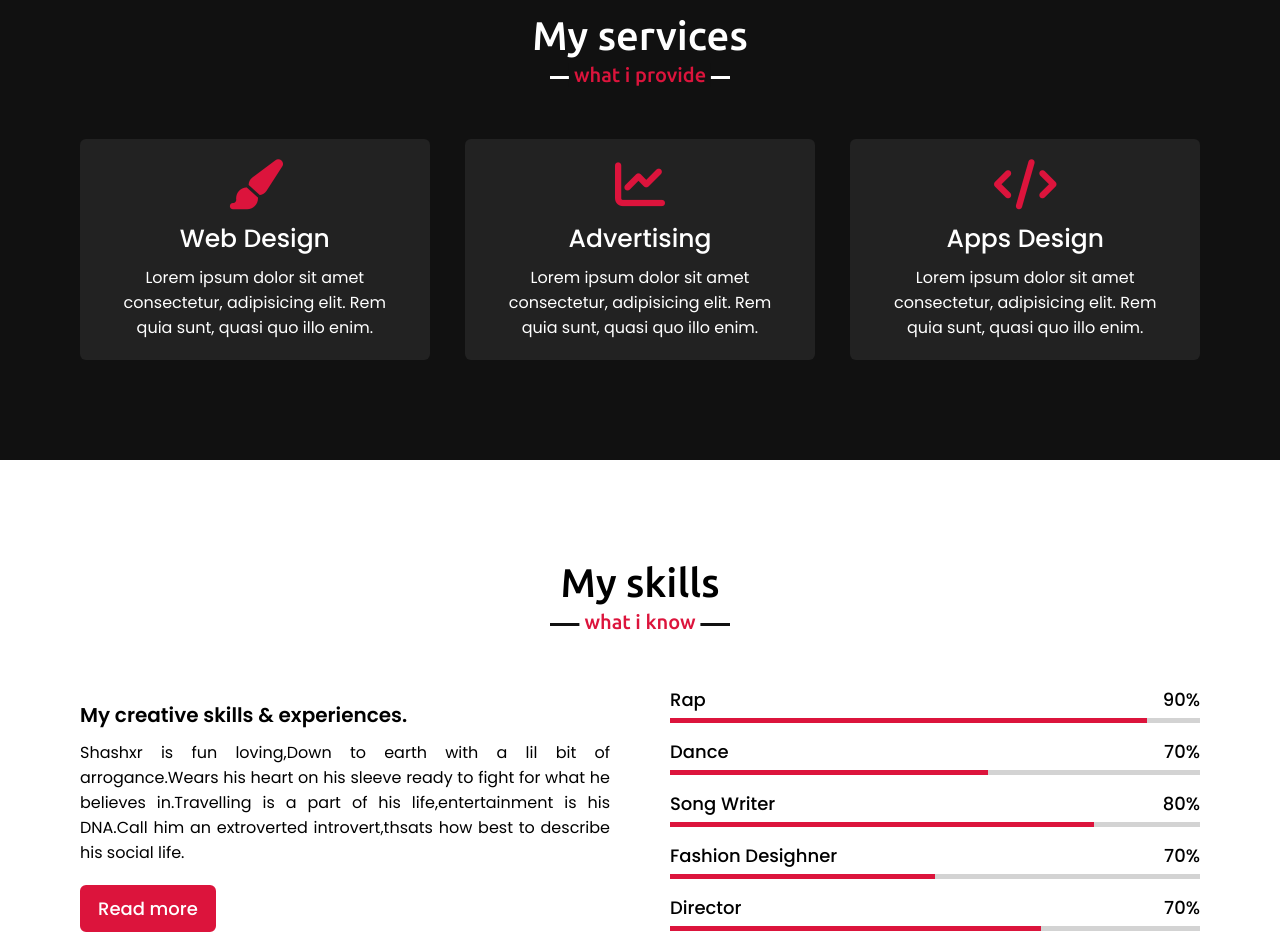
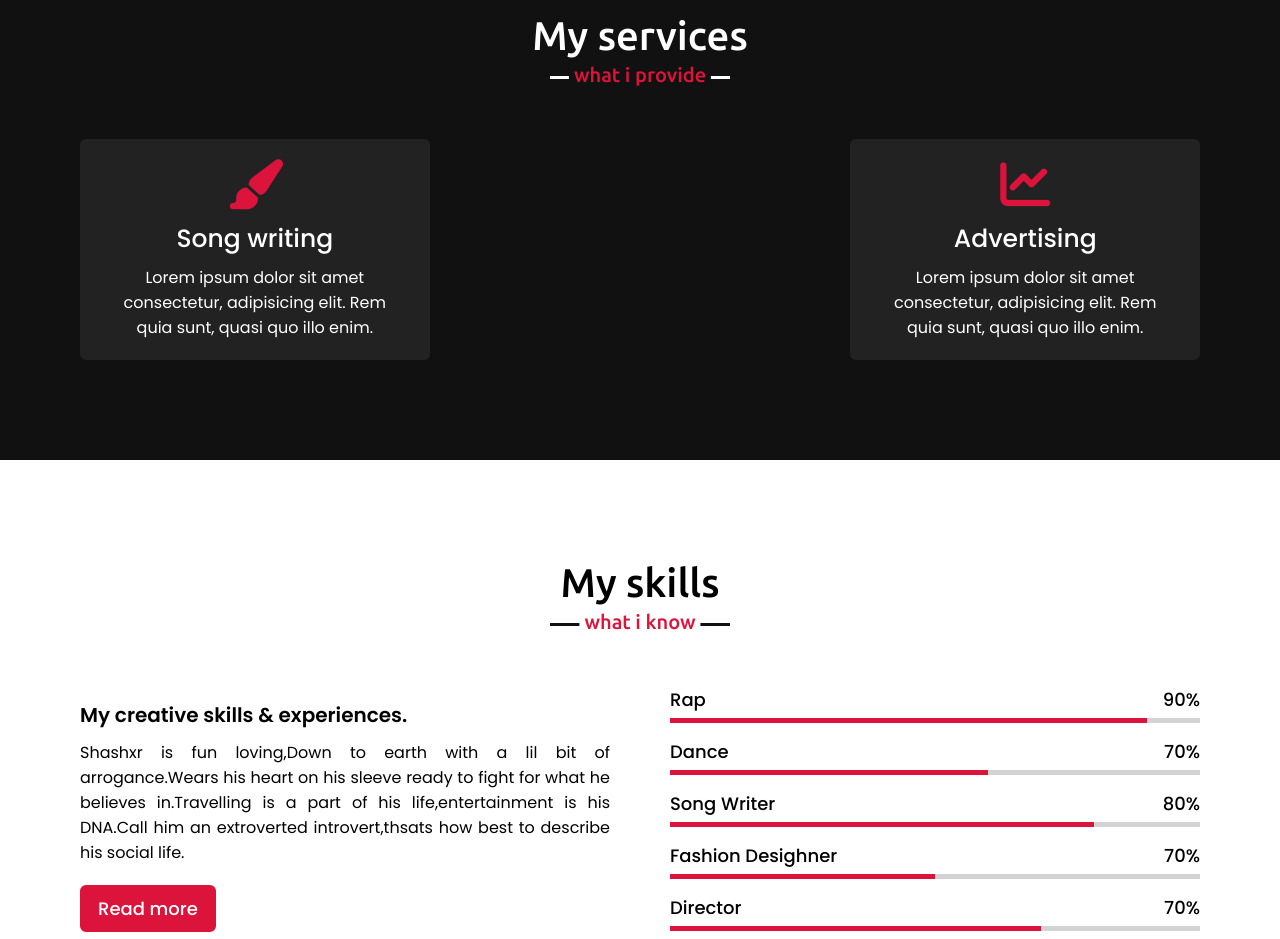
Before and after one commit to Blackscure/saha, a plain HTML site: page index.html in a window 1280 px wide. Shown: the part 1620-2559 px from the top of the page. Drawn offline with nearby package versions, Linux system fonts and the light colour scheme.

Commit message:
index modified

```diff
--- a/index.html
+++ b/index.html
@@ -72,7 +72,7 @@
                 <div class="card">
                     <div class="box">
                         <i class="fas fa-paint-brush"></i>
-                        <div class="text">Web Design</div>
+                        <div class="text">Song writing</div>
                         <p>Lorem ipsum dolor sit amet consectetur, adipisicing elit. Rem quia sunt, quasi quo illo enim.</p>
                     </div>
                 </div>
@@ -83,12 +83,7 @@
                         <p>Lorem ipsum dolor sit amet consectetur, adipisicing elit. Rem quia sunt, quasi quo illo enim.</p>
                     </div>
                 </div>
-                <div class="card">
-                    <div class="box">
-                        <i class="fas fa-code"></i>
-                        <div class="text">Apps Design</div>
-                        <p>Lorem ipsum dolor sit amet consectetur, adipisicing elit. Rem quia sunt, quasi quo illo enim.</p>
-                    </div>
+
                 </div>
                </div>
             </div>
```
